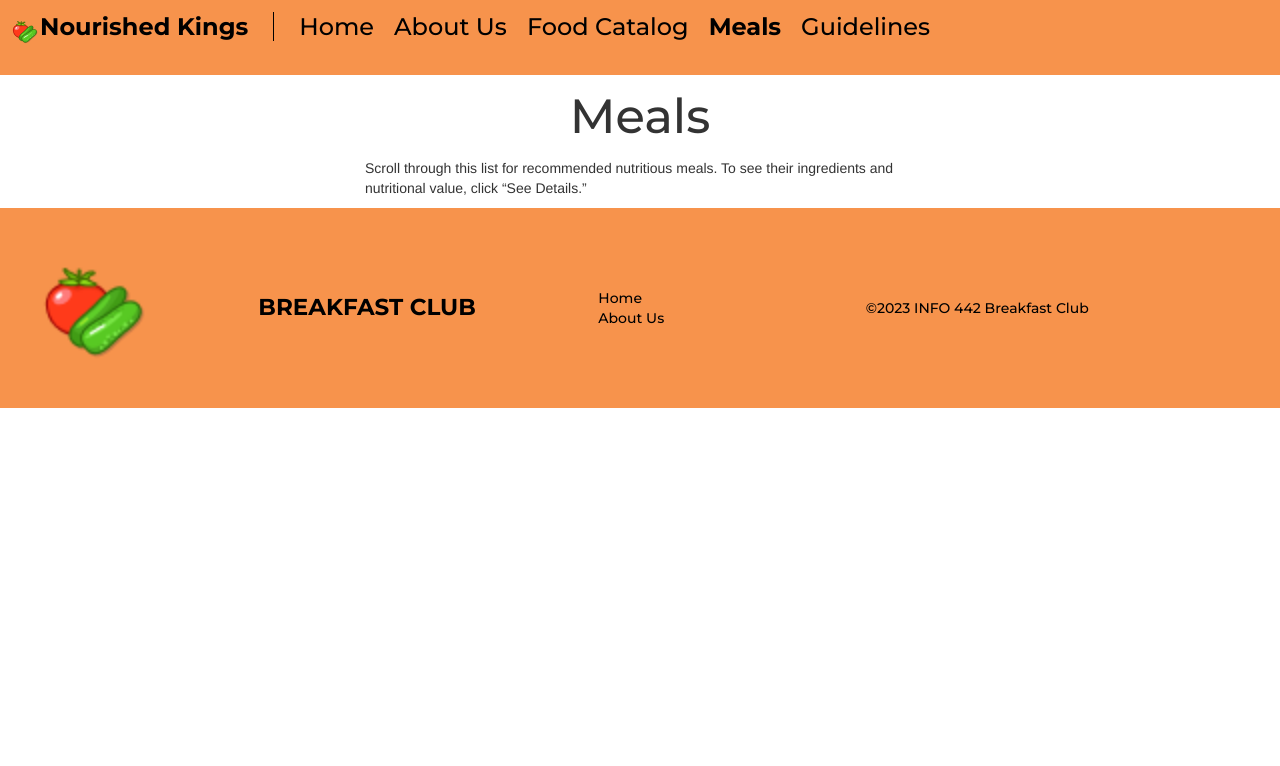
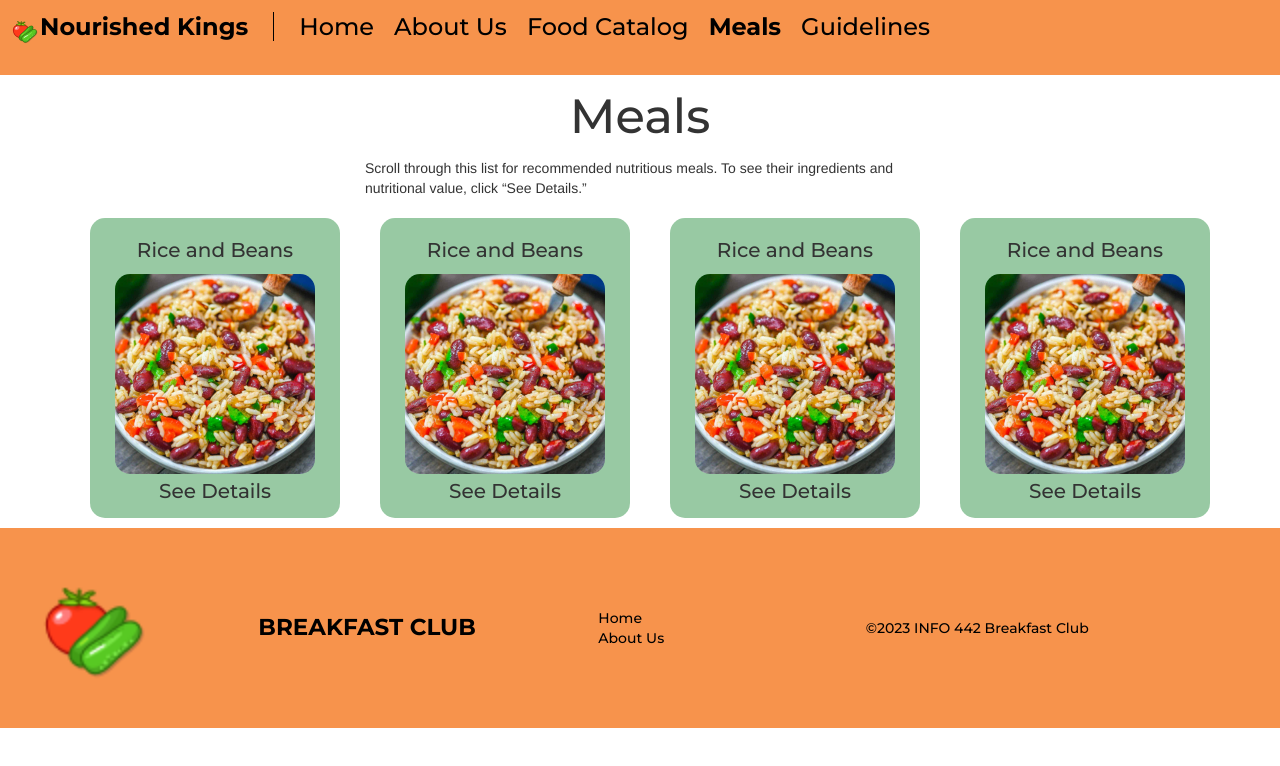
Before and after one commit to UW-INFO442-SP23/breakfast-club, a React (Create React App) app: page /Meals in a window 1280 px wide. Shown: the top 766 px of the page. Built offline with nearby package versions, Linux system fonts and the light colour scheme; the HTML template or start-up script is replaced by a standard one.

Commit message:
meals front end

```diff
--- a/src/data/meals.JSON
+++ b/src/data/meals.JSON
@@ -1,6 +1,22 @@
 [
-{"name": "Travon",
-"major": "info"}
-
-
+{"name": "Rice and Beans",
+"img": "./img/meals/riceandbeans.jpg",
+"ingredients" : "",
+"info" : {}
+},
+{"name": "Rice and Beans",
+"img": "./img/meals/riceandbeans.jpg",
+"ingredients" : "",
+"info" : {}
+},
+{"name": "Rice and Beans",
+"img": "./img/meals/riceandbeans.jpg",
+"ingredients" : "",
+"info" : {}
+},
+{"name": "Rice and Beans",
+"img": "./img/meals/riceandbeans.jpg",
+"ingredients" : "",
+"info" : {}
+}
 ]
--- a/src/index.css
+++ b/src/index.css
@@ -259,12 +259,48 @@ h1 {
   justify-self: center;
 }
 
-.meal-container {
+.meals-page {
+
+
 
 }
 
+.meal-container {
+  display: flex;
+  flex-wrap: wrap;
+  align-items: center;
+  justify-content: center;
+}
+
 .meal-card {
+  background-color: #98C9A3;
+  height: 300px;
+  width: 250px;
+  border-radius: 15px;
+  margin: 10px;
+  margin-left: 30px;;
+}
 
+.meal-card img {
+  width: 200px;
+  margin: auto;
+  display: block;
+  border-radius: 15px;
+}
+
+.meal-title {
+  font-weight: semibold;
+  font-size: 25px;
+  font-family: "Montserrat";
+  padding-top: 15px;
+}
+
+
+.meal-card p {
+  text-align: center;
+  font-family: 'Montserrat';
+  margin-top: 3px;
+  font-size: 20px;
 }
 
 
--- a/src/pages/meals.js
+++ b/src/pages/meals.js
@@ -2,17 +2,28 @@ import React from 'react';
 import meals from '../data/meals.json'
 
 export default function Meals(props) {
+    function MealCard(props) {
+        return(
+            <div className="meal-card">
+                <p className="meal-title">{props.info.name}</p>
+                <img src={props.info.img} alt={props.info.name}></img>
+                <p>See Details</p>
+            </div>
+        );
+    }
+
+    let mealCards = meals.map((currentMeal) => {
+        return (<MealCard info={currentMeal}/>);
+    });
 
     return (
-        <div className="mealsPage">
+        <div className="meals-page">
             <h1>Meals</h1>
-
             <div className="paragraphDiv">
                  <p>Scroll through this list for recommended nutritious meals. To see their ingredients and nutritional value, click “See Details.”</p>
             </div>
-
             <div className="meal-container">
-
+                {mealCards}
             </div>
         </div>
     );
```
Also changed, not shown: public/img/meals/riceandbeans.jpg (added).
